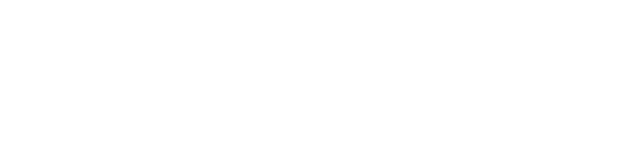
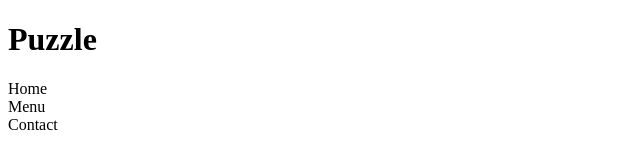
Before and after one commit to davidsan13/restaurantPage, a plain HTML site: page index.html in a window 1280 px wide. Shown: the whole page, without its empty margins (0-640 px from the left). Drawn offline with Linux system fonts and the light colour scheme.

Commit message:
created function to create navigation section

```diff
--- a/index.html
+++ b/index.html
@@ -4,10 +4,12 @@
     <meta charset="UTF-8">
     <meta http-equiv="X-UA-Compatible" content="IE=edge">
     <meta name="viewport" content="width=device-width, initial-scale=1.0">
-   <script src="main.js"></script>
+
     <title>Document</title>
 </head>
 <body>
-    <div id="content"></div>
+    <div id="content">
+        <script src="main.js"></script>
+    </div>
 </body>
 </html>
--- a/main.js
+++ b/main.js
@@ -1 +1 @@
-alert("hello! How are you!");
+(()=>{"use strict";document.getElementById("content").appendChild(function(){const e=document.createElement("header");e.classList.add("header");const t=document.createElement("h1");return t.classList.add("name"),t.textContent="Puzzle",e.appendChild(t),e.appendChild(function(){const e=document.createElement("nav"),t=document.createElement("div"),n=document.createElement("div"),d=document.createElement("div");return t.textContent="Home",n.textContent="Menu",d.textContent="Contact",e.appendChild(t),e.appendChild(n),e.appendChild(d),e}()),e}()),console.log("Hello")})();
```
